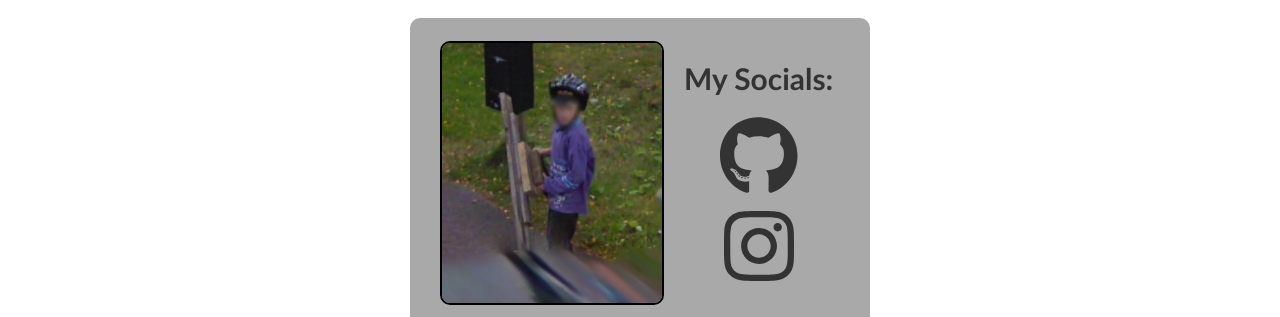
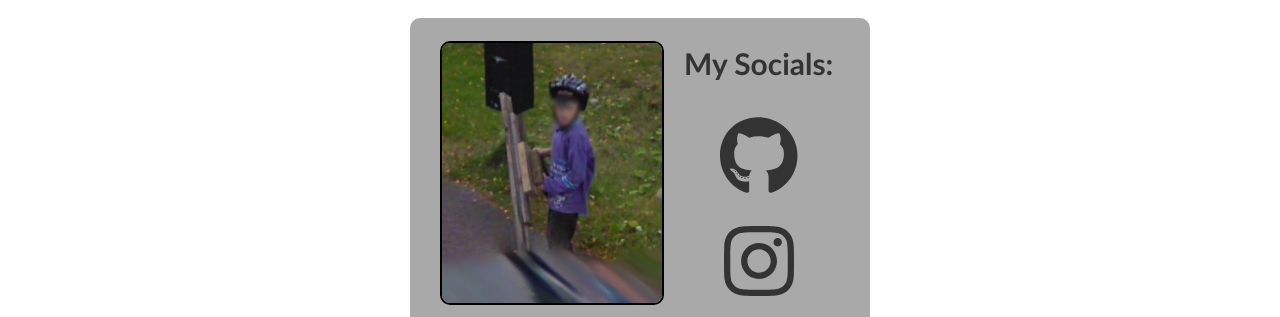
Before and after one commit to eemuston/metatrainer, a React (Vite) app in the folder metapracticer/: page / in a window 1280 px wide. Shown: the part 480-797 px from the top of the page. Built offline with nearby package versions, Linux system fonts and the light colour scheme.

Commit message:
small fix to the socials card

```diff
--- a/metapracticer/src/components/Home/Home.css
+++ b/metapracticer/src/components/Home/Home.css
@@ -90,7 +90,7 @@
     display: flex;
     flex-direction: column;
     align-items: center;
-    gap: 10px;
+    gap: 25px;
   }
 
   .icons svg{
```
